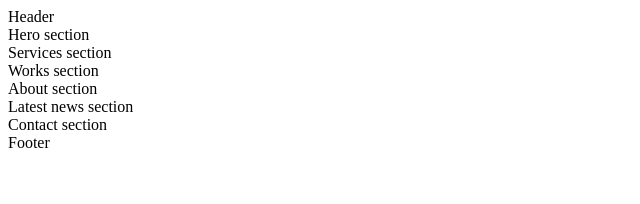
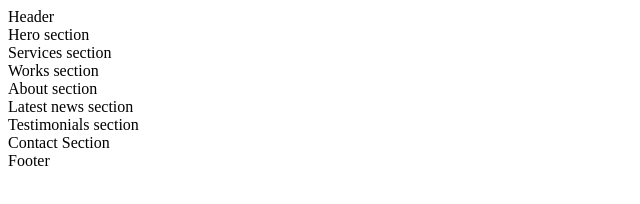
Before and after one commit to JoyOffere/alu-web_front_end, a plain HTML site: page html_advanced/5-index.html in a window 1280 px wide. Shown: the whole page, without its empty margins (0-640 px from the left). Drawn offline with Linux system fonts and the light colour scheme.

Commit message:
update text

```diff
--- a/html_advanced/5-index.html
+++ b/html_advanced/5-index.html
@@ -29,7 +29,10 @@
             Latest news section
         </section>
         <section>
-            Contact section
+            Testimonials section
+        </section>
+        <section>
+            Contact Section
         </section>
     </main>
     <footer>Footer</footer>
```
